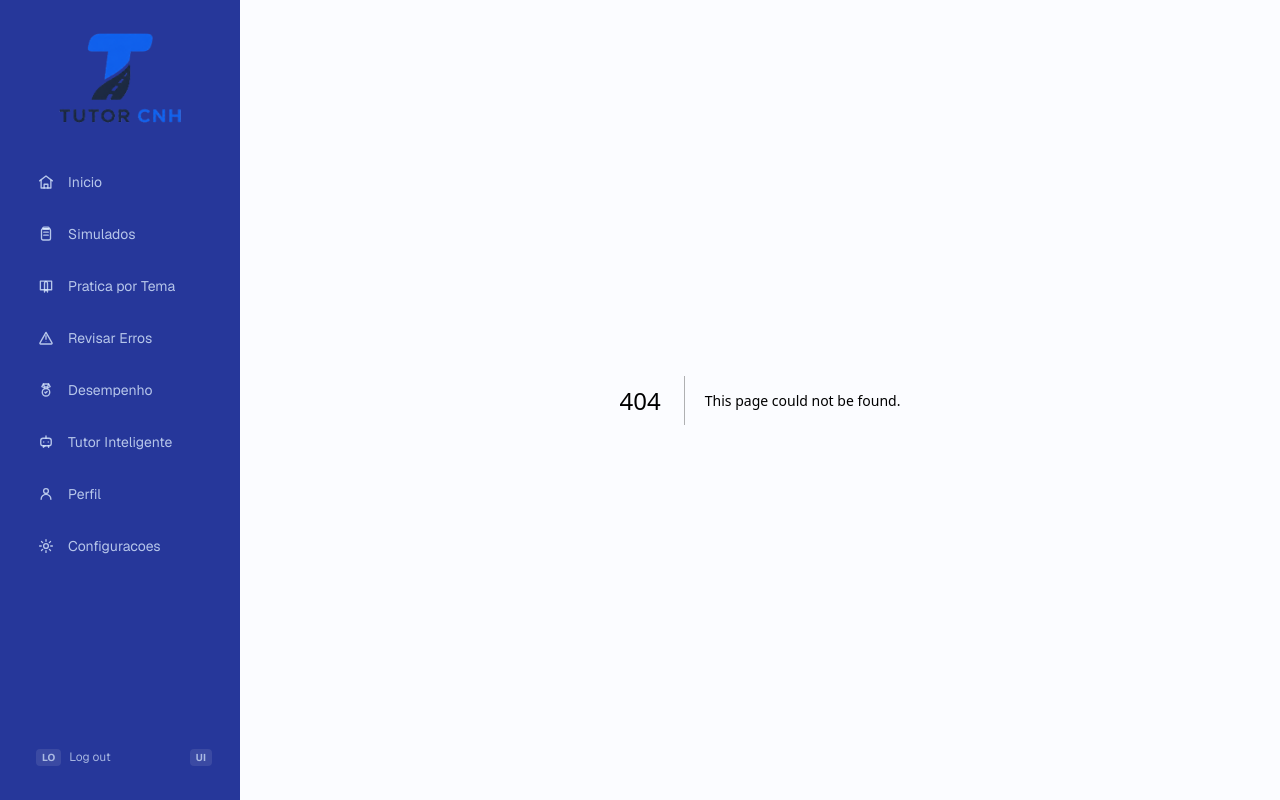
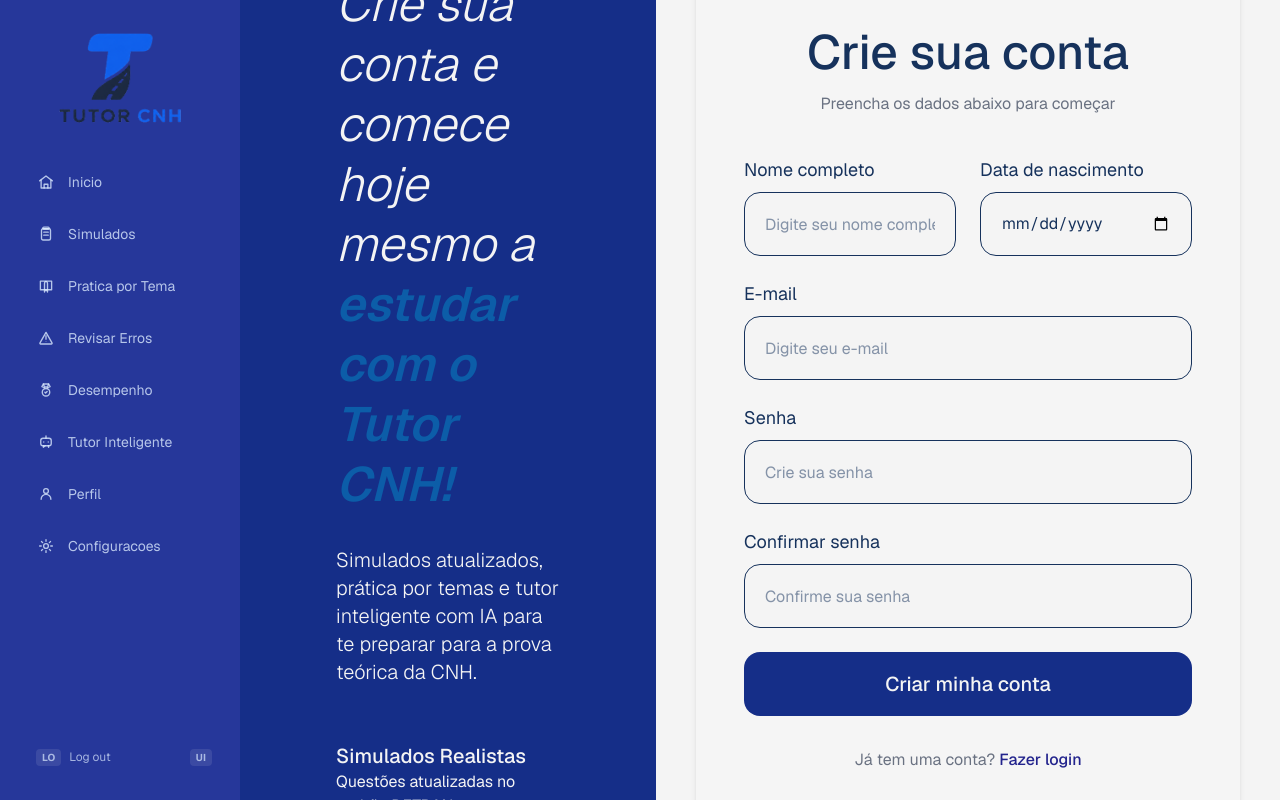
Before and after one commit to JosueMedino01/gestao-projeto-ufal, a Next.js app: page /cadastro in a window 1280 px wide. Before the commit this address had no page. Built offline with nearby package versions, Linux system fonts and the light colour scheme.

Commit message:
Create CadastroPage component for user registration

```diff
--- /dev/null
+++ b/app/cadastro/page.tsx
@@ -0,0 +1,189 @@
+import Link from "next/link";
+
+export default function CadastroPage() {
+  return (
+    <main className="min-h-screen flex bg-white">
+      {/* Lado esquerdo */}
+      <section className="hidden lg:flex w-[40%] bg-[#152E88] text-white flex-col justify-center px-24">
+        <img
+          src="/logo.png"
+          alt="Tutor CNH"
+          className="w-56 mb-10"
+        />
+
+        <h1 className="text-5xl italic font-light leading-tight">
+          Crie sua conta e comece hoje mesmo a{" "}
+          <span className="font-semibold text-[#0C5DA8]">
+            estudar com o Tutor CNH!
+          </span>
+        </h1>
+
+        <p className="mt-8 text-xl font-light">
+          Simulados atualizados, prática por temas e tutor inteligente
+          com IA para te preparar para a prova teórica da CNH.
+        </p>
+
+        <div className="space-y-8 mt-14">
+          <div>
+            <h3 className="text-xl font-medium">
+              Simulados Realistas
+            </h3>
+            <p>
+              Questões atualizadas no padrão DETRAN.
+            </p>
+          </div>
+
+          <div>
+            <h3 className="text-xl font-medium">
+              Estude por Temas
+            </h3>
+            <p>
+              Foque nos assuntos que mais caem na prova.
+            </p>
+          </div>
+
+          <div>
+            <h3 className="text-xl font-medium">
+              Tutor Inteligente com IA
+            </h3>
+            <p>
+              Tire dúvidas e receba explicações personalizadas.
+            </p>
+          </div>
+        </div>
+      </section>
+
+      {/* Formulário */}
+      <section className="flex-1 flex justify-center items-center p-10">
+        <div className="w-full max-w-5xl bg-[#F5F5F5] rounded-xl shadow-md p-12">
+          <h2 className="text-center text-5xl font-medium">
+            Crie sua conta
+          </h2>
+
+          <p className="text-center text-gray-500 mt-4">
+            Preencha os dados abaixo para começar
+          </p>
+
+          <form className="mt-10 space-y-6">
+            <div className="grid grid-cols-1 md:grid-cols-2 gap-6">
+              {/* Nome */}
+              <div>
+                <label
+                  htmlFor="nomeCompleto"
+                  className="block mb-2 text-lg"
+                >
+                  Nome completo
+                </label>
+
+                <input
+                  id="nomeCompleto"
+                  name="nomeCompleto"
+                  type="text"
+                  placeholder="Digite seu nome completo"
+                  aria-label="Nome completo"
+                  className="w-full h-16 rounded-2xl border px-5 bg-white"
+                />
+              </div>
+
+              {/* Data */}
+              <div>
+                <label
+                  htmlFor="dataNascimento"
+                  className="block mb-2 text-lg"
+                >
+                  Data de nascimento
+                </label>
+
+                <input
+                  id="dataNascimento"
+                  name="dataNascimento"
+                  type="date"
+                  aria-label="Data de nascimento"
+                  title="Data de nascimento"
+                  className="w-full h-16 rounded-2xl border px-5 bg-white"
+                />
+              </div>
+            </div>
+
+            {/* Email */}
+            <div>
+              <label
+                htmlFor="email"
+                className="block mb-2 text-lg"
+              >
+                E-mail
+              </label>
+
+              <input
+                id="email"
+                name="email"
+                type="email"
+                placeholder="Digite seu e-mail"
+                aria-label="E-mail"
+                autoComplete="email"
+                className="w-full h-16 rounded-2xl border px-5 bg-white"
+              />
+            </div>
+
+            {/* Senha */}
+            <div>
+              <label
+                htmlFor="senha"
+                className="block mb-2 text-lg"
+              >
+                Senha
+              </label>
+
+              <input
+                id="senha"
+                name="senha"
+                type="password"
+                placeholder="Crie sua senha"
+                aria-label="Senha"
+                autoComplete="new-password"
+                className="w-full h-16 rounded-2xl border px-5 bg-white"
+              />
+            </div>
+
+            {/* Confirmar senha */}
+            <div>
+              <label
+                htmlFor="confirmarSenha"
+                className="block mb-2 text-lg"
+              >
+                Confirmar senha
+              </label>
+
+              <input
+                id="confirmarSenha"
+                name="confirmarSenha"
+                type="password"
+                placeholder="Confirme sua senha"
+                aria-label="Confirmar senha"
+                autoComplete="new-password"
+                className="w-full h-16 rounded-2xl border px-5 bg-white"
+              />
+            </div>
+
+            <button
+              type="submit"
+              className="w-full h-16 bg-[#152E88] text-white rounded-2xl text-xl font-medium hover:bg-[#10246b] transition-colors"
+            >
+              Criar minha conta
+            </button>
+          </form>
+
+          <p className="text-center mt-8 text-gray-500">
+            Já tem uma conta?{" "}
+            <Link
+              href="/login"
+              className="text-[#23248D] font-medium hover:underline"
+            >
+              Fazer login
+            </Link>
+          </p>
+        </div>
+      </section>
+    </main>
+  );
+}
```
